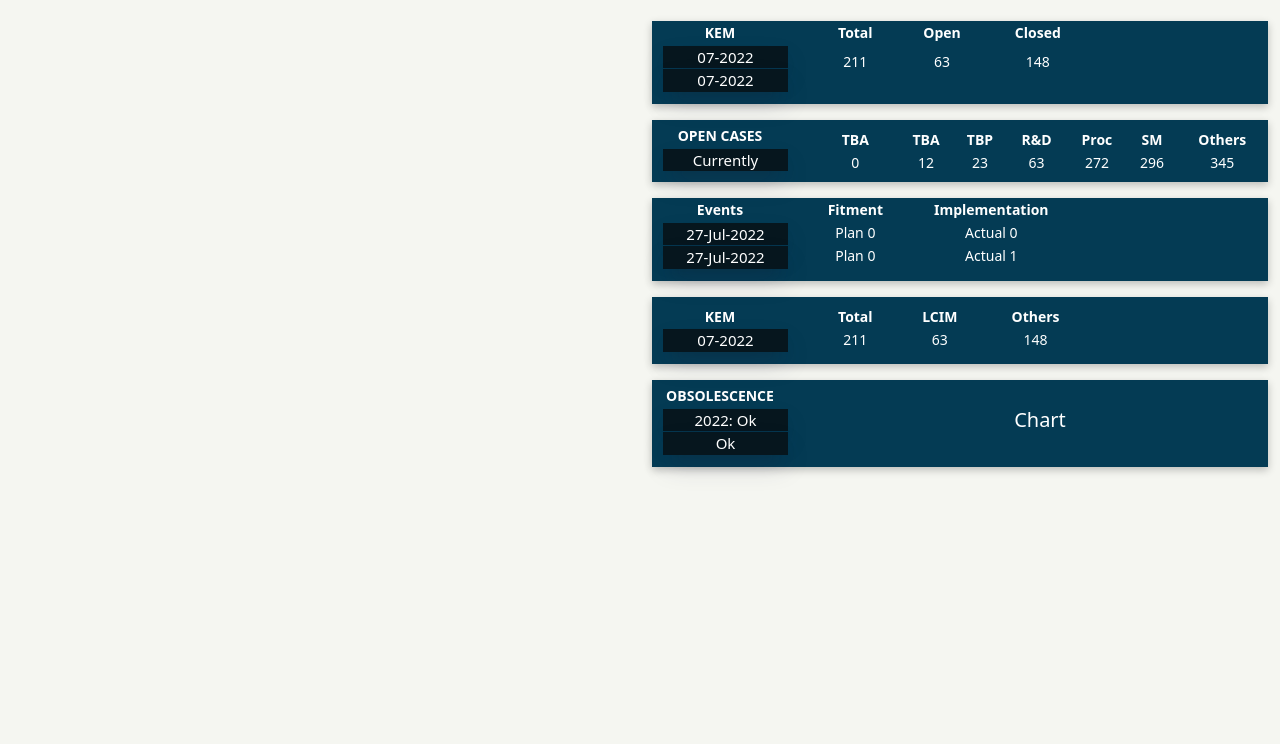
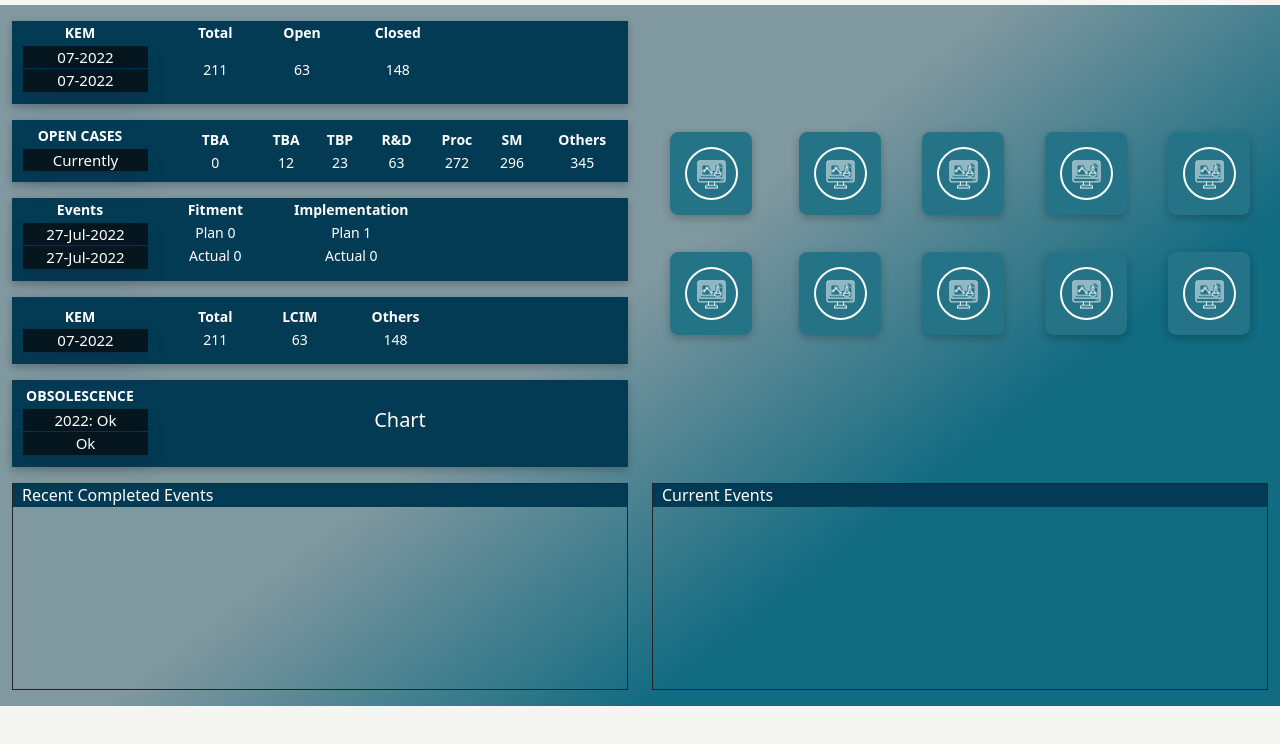
Before and after one commit to AlexSevael/CI_portal, a plain HTML site: page landing.html in a window 1280 px wide. Shown: the part 40-784 px from the top of the page. Drawn offline with nearby package versions, Linux system fonts and the light colour scheme.

Commit message:
added landing page design

```diff
--- a/landing.html
+++ b/landing.html
@@ -65,6 +65,62 @@
             background: #043b54;
             color: #fff;
         }
+
+        h2.scroll_head {
+            font-size: 16px;
+            background: #043b54;
+            color: #fff;
+            padding: 2px 9px;
+        }
+
+        section.box_bg {
+            border: 1px solid;
+            height: 207px;
+        }
+
+        .scroll_box {
+            padding: 2px 9px;
+        }
+
+        .route_card {
+            position: relative;
+            cursor: pointer;
+            left: 70px;
+            top: 66%;
+            box-shadow: rgb(0 0 0 / 24%) 0px 3px 8px;
+            padding: 15px;
+            width: 82px;
+            border-radius: 10%;
+            transition: .3s all;
+            background: #247386;
+        }
+
+        .route_card:hover {
+            border-radius: 50%;
+        }
+
+        .route_box {
+            border: 2px solid #fff;
+            border-radius: 50%;
+            height: 53px;
+            width: 53px;
+        }
+
+        .box_img {
+            width: 29px;
+            position: absolute;
+            top: 28px;
+            left: 27px;
+            right: 0;
+            bottom: 0;
+        }
+
+        .ad_ {
+            position: relative;
+            left: -52px;
+            height: 0px;
+            top: 59px;
+        }
     </style>
 </head>
 
@@ -89,9 +145,9 @@
     <!-- navbar end -->
 
     <!-- body start -->
-    <div class="container-fluid">
+    <div class="container-fluid"
+        style="background: linear-gradient(322deg, rgba(17,107,129,1) 29%, rgba(128,152,159,1) 54%);">
         <div class="row">
-            <div class="col-md-6"></div>
             <div class="col-md-6 mt-3">
                 <div class="col-md-12 score_card pb-2">
                     <div class="row">
@@ -110,9 +166,9 @@
                                         <th style="width: 39%;" rowspan="2"></th>
                                     </tr>
                                     <tr>
-                                        <td class="pt-2">211</td>
-                                        <td class="pt-2">63</td>
-                                        <td class="pt-2">148</td>
+                                        <td class="pt-3">211</td>
+                                        <td class="pt-3">63</td>
+                                        <td class="pt-3">148</td>
                                     </tr>
                                 </tbody>
                             </table>
@@ -168,12 +224,12 @@
                                     </tr>
                                     <tr>
                                         <td>Plan 0</td>
-                                        <td>Actual 0</td>
+                                        <td>Plan 1</td>
                                         <td></td>
                                     </tr>
                                     <tr>
-                                        <td>Plan 0</td>
-                                        <td>Actual 1</td>
+                                        <td>Actual 0</td>
+                                        <td>Actual 0</td>
                                     </tr>
                                 </tbody>
                             </table>
@@ -218,7 +274,100 @@
                     </div>
                 </div>
             </div>
-
+            <div class="col-md-6 mt-3" style="position: relative;">
+                <div class="row mt-5 pt-1">
+                    <div class="col-md-2 ad_">
+                        <div class="route_card">
+                            <div class="route_box">
+                                <img class="box_img" src="assets/images/computer.png" alt="">
+                            </div>
+                        </div>
+                    </div>
+                    <div class="col-md-2 ad_">
+                        <div class="route_card" style="left: 92px;">
+                            <div class="route_box">
+                                <img class="box_img" src="assets/images/computer.png" alt="">
+                            </div>
+                        </div>
+                    </div>
+                    <div class="col-md-2 ad_">
+                        <div class="route_card" style="left: 109px;">
+                            <div class="route_box">
+                                <img class="box_img" src="assets/images/computer.png" alt="">
+                            </div>
+                        </div>
+                    </div>
+                    <div class="col-md-2 ad_">
+                        <div class="route_card" style="left: 125px;">
+                            <div class="route_box">
+                                <img class="box_img" src="assets/images/computer.png" alt="">
+                            </div>
+                        </div>
+                    </div>
+                    <div class="col-md-2 ad_">
+                        <div class="route_card" style="left: 141px;">
+                            <div class="route_box">
+                                <img class="box_img" src="assets/images/computer.png" alt="">
+                            </div>
+                        </div>
+                    </div>
+                </div>
+                <div class="row mt-5 pt-4">
+                    <div class="col-md-2 ad_ mt-5">
+                        <div class="route_card">
+                            <div class="route_box">
+                                <img class="box_img" src="assets/images/computer.png" alt="">
+                            </div>
+                        </div>
+                    </div>
+                    <div class="col-md-2 ad_ mt-5">
+                        <div class="route_card" style="left: 92px;">
+                            <div class="route_box">
+                                <img class="box_img" src="assets/images/computer.png" alt="">
+                            </div>
+                        </div>
+                    </div>
+                    <div class="col-md-2 ad_ mt-5">
+                        <div class="route_card" style="left: 109px;">
+                            <div class="route_box">
+                                <img class="box_img" src="assets/images/computer.png" alt="">
+                            </div>
+                        </div>
+                    </div>
+                    <div class="col-md-2 ad_ mt-5">
+                        <div class="route_card" style="left: 125px;">
+                            <div class="route_box">
+                                <img class="box_img" src="assets/images/computer.png" alt="">
+                            </div>
+                        </div>
+                    </div>
+                    <div class="col-md-2 ad_ mt-5">
+                        <div class="route_card" style="left: 141px;">
+                            <div class="route_box">
+                                <img class="box_img" src="assets/images/computer.png" alt="">
+                            </div>
+                        </div>
+                    </div>
+                </div>
+            </div>
+        </div>
+        <div class="row pb-3 mt-3">
+            <div class="col-md-6">
+                <section class="box_bg">
+                    <h2 class="scroll_head">Recent Completed Events</h2>
+                    <div class="scroll_box">
+                        <!-- scroll text here -->
+                    </div>
+                </section>
+            </div>
+            <div class="col-md-6">
+                <section class="box_bg">
+                    <h2 class="scroll_head">Current Events</h2>
+                    <div class="scroll_box">
+                        <!-- scroll text here -->
+                    </div>
+                </section>
+            </div>
         </div>
     </div>
     <!-- body end -->
```
Also changed, not shown: assets/images/computer.png (added), assets/images/global-network (1).png (added), assets/images/global-network.png (added).
